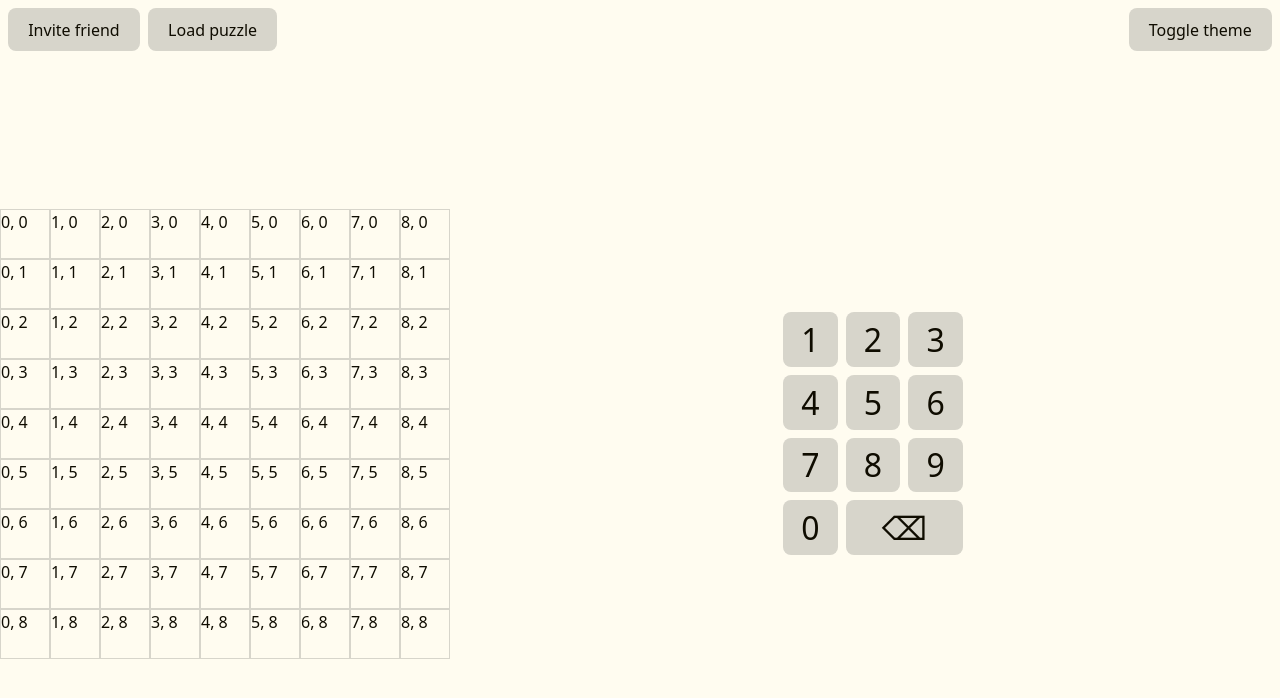
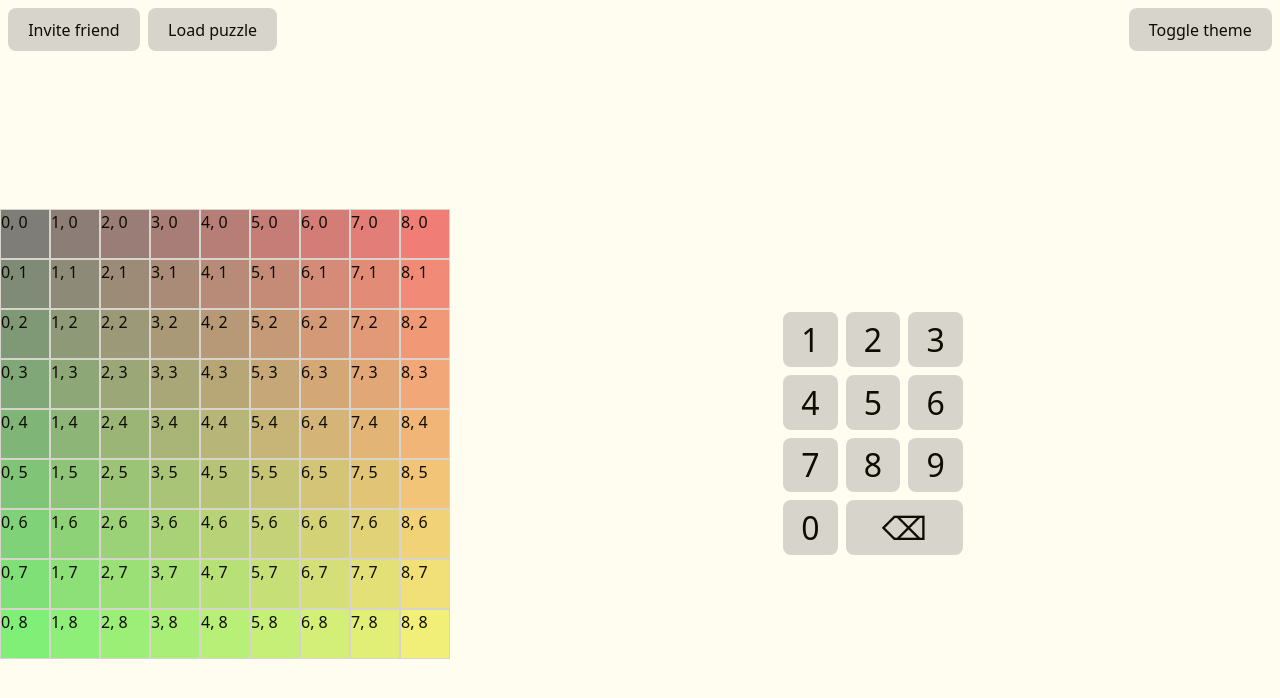
Before and after one commit to jparoz/sudoku, a website built with Vite: page index.html in a window 1280 px wide. Built offline with nearby package versions, Linux system fonts and the light colour scheme.

Commit message:
Add some layer divs, and some debug colours

```diff
--- a/index.html
+++ b/index.html
@@ -13,8 +13,13 @@
         <button id="load">Load puzzle</button>
         <button id="theme-toggle">Toggle theme</button>
     </div>
-    <div class="game">
-        <div class="grid"></div>
+    <div class="body">
+        <div class="game">
+            <div class="colours"></div>
+            <div class="features"></div>
+            <div class="grid"></div>
+            <div class="selection"></div>
+        </div>
         <div class="keypad">
             <button class="key">1</button>
             <button class="key">2</button>
--- a/src/grid.ts
+++ b/src/grid.ts
@@ -1,23 +1,33 @@
 import { Cell } from "./cell.ts";
 
 export class Grid {
-  private readonly element: HTMLElement;
   public readonly width: number;
   public readonly height: number;
   private cells: Cell[][];
 
-  constructor(element: HTMLElement, width: number, height: number) {
-    this.element = element;
+  private readonly gameElement: HTMLElement;
+  private readonly gridElement: HTMLElement;
+  private readonly selectionElement: HTMLElement;
+  private readonly featuresElement: HTMLElement;
+  private readonly coloursElement: HTMLElement;
+
+  constructor(gameElement: HTMLElement, width: number, height: number) {
     this.width = width;
     this.height = height;
     this.cells = this.initialiseCells();
 
+    this.gameElement = gameElement;
+    this.gridElement = gameElement.querySelector(".grid")!;
+    this.selectionElement = gameElement.querySelector(".selection")!;
+    this.featuresElement = gameElement.querySelector(".features")!;
+    this.coloursElement = gameElement.querySelector(".colours")!;
+
     // Disable context menu on the grid element
-    this.element.addEventListener("contextmenu", (event) => {
+    this.gameElement.addEventListener("contextmenu", (event) => {
       event.preventDefault();
     });
 
-    this.element.addEventListener("mousedown", (event) => {
+    this.gameElement.addEventListener("mousedown", (event) => {
       if (event.button === 0) {
         // left mouse
       } else if (event.button === 1) {
@@ -27,7 +37,7 @@ export class Grid {
       }
     });
 
-    this.render(this.element); // TODO: do this somewhere else
+    this.render(); // TODO: do this somewhere else
   }
 
   private initialiseCells(): Cell[][] {
@@ -93,19 +103,31 @@ export class Grid {
   }
 
   // Renders the grid into the given HTML element
-  render(gridElement: HTMLElement): void {
-    gridElement.innerHTML = ""; // clear
+  render(): void {
+    this.gridElement.innerHTML = ""; // clear
 
-    gridElement.style.display = "grid";
-    gridElement.style.gridTemplateColumns = `repeat(${this.width}, 1fr)`;
-    gridElement.style.gridTemplateRows = `repeat(${this.height}, 1fr)`;
+    this.gridElement.style.display = "grid";
+    this.gridElement.style.gridTemplateColumns = `repeat(${this.width}, 1fr)`;
+    this.gridElement.style.gridTemplateRows = `repeat(${this.height}, 1fr)`;
+
+    this.coloursElement.innerHTML = ""; // clear
+    this.coloursElement.style.display = "grid";
+    this.coloursElement.style.gridTemplateColumns = `repeat(${this.width}, 1fr)`;
+    this.coloursElement.style.gridTemplateRows = `repeat(${this.height}, 1fr)`;
 
     for (let col = 0; col < this.width; col++) {
       for (let row = 0; row < this.height; row++) {
         const cell = document.createElement("div");
         cell.className = "cell";
         cell.textContent = `${row}, ${col}`;
-        gridElement.appendChild(cell);
+        this.gridElement.appendChild(cell);
+
+        const colour = document.createElement("div");
+        // Debug colours
+        const red = (255 * row) / this.height;
+        const green = (255 * col) / this.width;
+        colour.style.backgroundColor = `rgba(${red}, ${green}, 0, 0.5)`;
+        this.coloursElement.appendChild(colour);
       }
     }
   }
--- a/src/main.ts
+++ b/src/main.ts
@@ -27,4 +27,4 @@ import { Grid } from "./grid.ts";
   });
 }
 
-let grid = new Grid(document.querySelector(".grid")!, 9, 9);
+let grid = new Grid(document.querySelector(".game")!, 9, 9);
--- a/src/style.css
+++ b/src/style.css
@@ -64,17 +64,22 @@ button:hover {
   margin-left: auto;
 }
 
-.game {
+.body {
   display: flex;
   flex: 1;
   place-items: center;
   justify-content: center;
   gap: 16px;
+}
+
+.game {
   user-select: none;
+  position: relative;
 }
 
 .grid {
   display: grid;
+  position: relative;
   width: auto;
   height: auto;
 }
@@ -82,6 +87,18 @@ button:hover {
 .grid .cell {
   aspect-ratio: 1/1;
   border: 1px solid var(--secondary);
+}
+
+/* overlay/backgrounds to the grid */
+.selection,
+.features,
+.colours {
+  position: absolute;
+  pointer-events: none;
+  top: 0;
+  left: 0;
+  width: 100%;
+  height: 100%;
 }
 
 .keypad {
```
